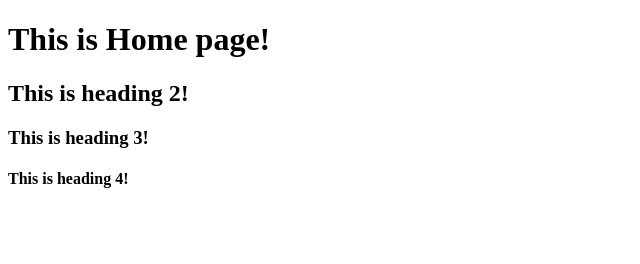
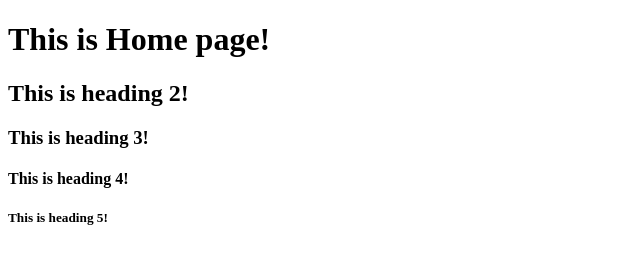
Before and after one commit to thishein-ucsm/example, a plain HTML site: page index.html in a window 1280 px wide. Shown: the whole page, without its empty margins (0-640 px from the left). Drawn offline with Linux system fonts and the light colour scheme.

Commit message:
Update index.html
H5 commits

```diff
--- a/index.html
+++ b/index.html
@@ -10,5 +10,6 @@
     <h2> This is heading 2!</h2>
     <h3> This is heading 3!</h3>
     <h4> This is heading 4!</h4>
+    <h5> This is heading 5!</h5>
   </body>
 </html>
```
